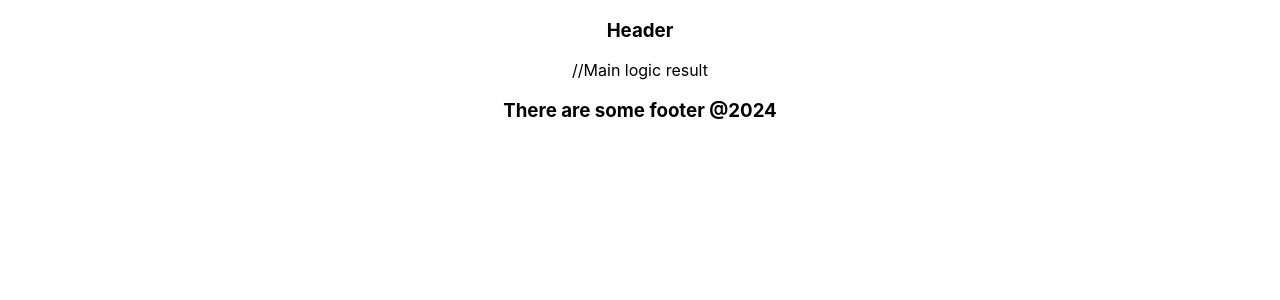
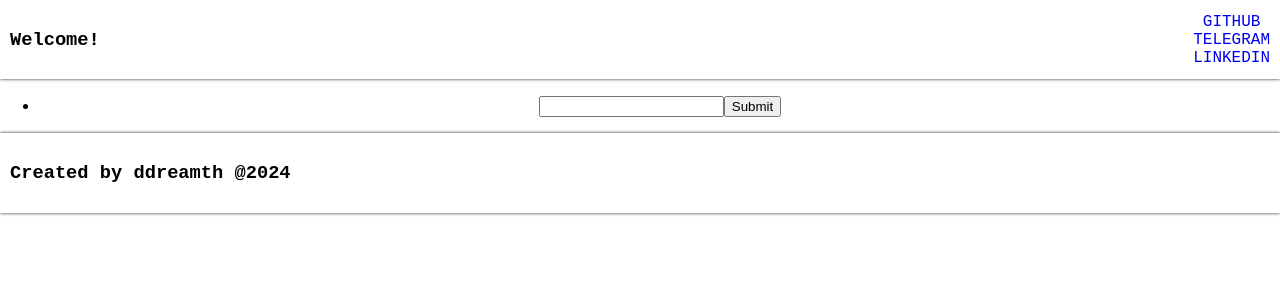
Before and after one commit to DreaMTH/todoList, a React (Create React App) app: page / in a window 1280 px wide. Shown: the top 300 px of the page. Built offline with nearby package versions, Linux system fonts and the light colour scheme.

Commit message:
page skeleton + base functionality

```diff
--- /dev/null
+++ b/src/components/footer/Footer.css
@@ -0,0 +1,6 @@
+.root{
+    font-family: "Fira Code", monospace;
+    font-weight: 500;
+    margin: 0 auto;
+    text-align: center;
+}
--- a/src/components/footer/Footer.jsx
+++ b/src/components/footer/Footer.jsx
@@ -1,7 +1,8 @@
+import "./Footer.css";
 export const Footer = () => {
   return (
-    <>
-      <h3>There are some footer @{new Date().getFullYear()}</h3>
-    </>
+    <div className="root">
+      <h3>Created by ddreamth @{new Date().getFullYear()}</h3>
+    </div>
   );
 };
--- /dev/null
+++ b/src/components/header/Header.css
@@ -0,0 +1,17 @@
+.root {
+  font-family: "Fira Code", monospace;
+  font-weight: 500;
+  box-shadow: 0 0 0.2rem #242424;
+  margin: 0;
+  padding: 10px;
+  display: flex;
+  align-items: center;
+  justify-content: space-between;
+}
+nav {
+  display: flex;
+  flex-direction: column;
+}
+a {
+  text-decoration: none;
+}
--- a/src/components/header/Header.jsx
+++ b/src/components/header/Header.jsx
@@ -1,8 +1,22 @@
+import "./Header.css";
 export const Header = () => {
   return (
     <>
-      <div>
-        <h3>Header</h3>
+      <div className="root">
+        <div>
+          <h3>Welcome!</h3>
+        </div>
+        <nav>
+          <a href="mygithubprofile" target="_blank">
+            GITHUB
+          </a>
+          <a href="mytelegram" target="_blank">
+            TELEGRAM
+          </a>
+          <a href="linkedin" target="_blank">
+            LINKEDIN
+          </a>
+        </nav>
       </div>
     </>
   );
--- a/src/components/todoList/TodoList.jsx
+++ b/src/components/todoList/TodoList.jsx
@@ -1,3 +1,26 @@
+import { useState } from "react";
+import "./TodoList.css";
 export const TodoList = () => {
-  return <>//Main logic result</>;
+  const [todos, setTodos] = useState([]);
+  const todoList = todos.map((todo) => <li key={todo}>{todo}</li>);
+  const onAdd = (values) => {
+    const newList = todos;
+    newList.push(values);
+    setTodos(newList);
+  };
+  return (
+    <>
+      <div>
+        <ul>
+          {todoList}
+          <li>
+            <form onSubmit={(e) => onAdd(e)}>
+              <input type="text" />
+              <input type="submit" />
+            </form>
+          </li>
+        </ul>
+      </div>
+    </>
+  );
 };
```
Also changed, not shown: src/components/todoList/TodoList.css (added).
